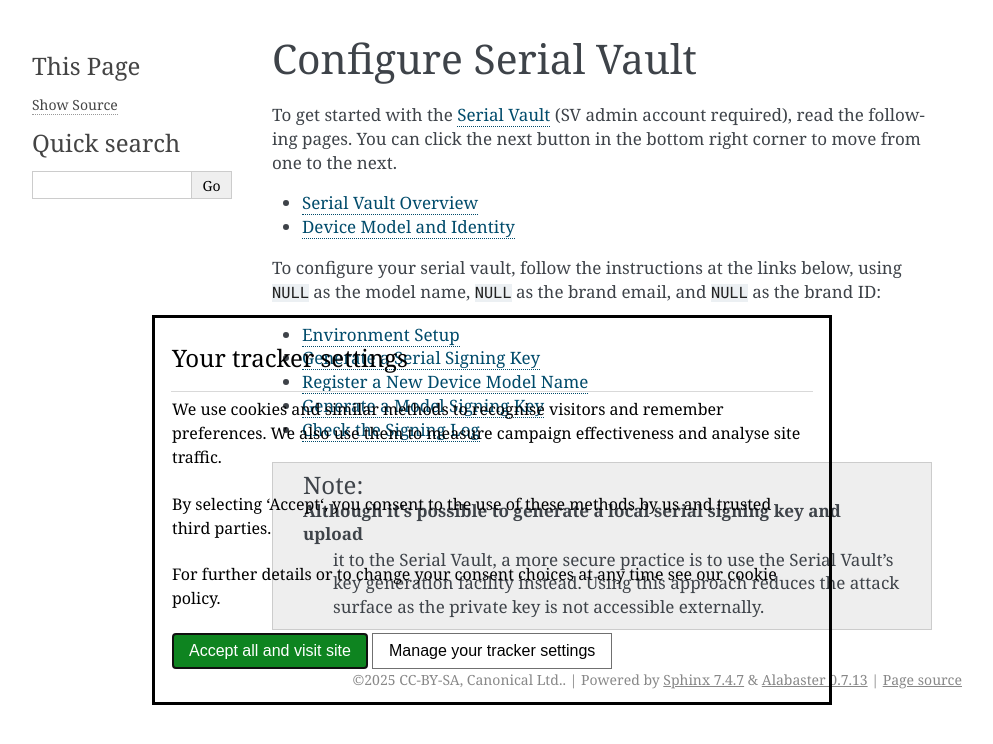
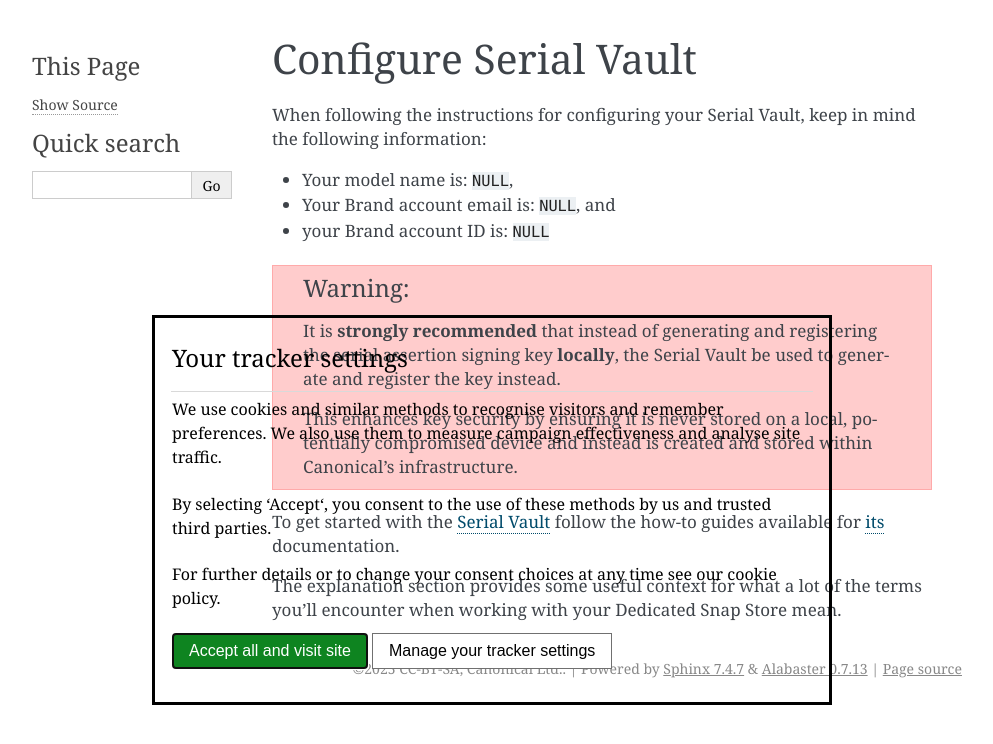
Before and after one commit to canonical/brand-store-documentation, a Sphinx documentation site: the page built from docs/how-to/configure-serial-vault.rst, in a window 1280 px wide. Shown: the top 744 px of the page, without its empty margins (148-1141 px from the left). Built offline with Sphinx 7.4.7, drawn with Linux system fonts in a browser that asks for light colours; pages that are not in the unit, such as notebooks, are missing from menus.

Commit message:
how-to: configure-serial-vault: reorganize page
Migrate the note to a warning to emphasise its importance.

Provide more succint instructions (which are actually accurate... You
can no longer "click the button in the bottom right" to proceed to the
next doc...) and give the minimum amount of required information.

This page really only exists to isolate the importance of the Serial
Vault.

Signed-off-by: Dilyn Corner <dilyn.corner@canonical.com>

```diff
--- a/docs/how-to/configure-serial-vault.rst
+++ b/docs/how-to/configure-serial-vault.rst
@@ -1,5 +1,8 @@
 Configure Serial Vault
-------------------------
+======================
+
+..
+	TODO: will also need documentation for the Model Service
 
 .. configure-serial-vault-start
 
@@ -12,27 +15,25 @@
 
 {% endif %}
 
+When following the instructions for configuring your Serial Vault, keep in mind the following information:
+
+* Your model name is: ``{{CUSTOMER_MODEL_NAME}}``,
+* Your Brand account email is: ``{{CUSTOMER_BRAND_EMAIL}}``, and
+* your Brand account ID is: ``{{CUSTOMER_BRAND_ACCOUNT_ID}}``
+
+.. warning::
+
+	It is **strongly recommended** that instead of generating and registering the
+	serial assertion signing key **locally**, the Serial Vault be used to generate
+	and register the key instead.
+
+	This enhances key security by ensuring it is never stored on a local,
+	potentially compromised device and instead is created and stored within
+	Canonical's infrastructure.
+
 To get started with the `Serial Vault <https://serial-vault-admin.canonical.com/>`_
-(SV admin account required), read the following pages. You can click the next
-button in the bottom right corner to move from one to the next.
+follow the how-to guides available for `its <https://canonical-serial-vault.readthedocs-hosted.com>`_
+documentation.
 
-- `Serial Vault Overview <https://canonical-serial-vault.readthedocs-hosted.com/>`_
-- `Device Model and Identity <https://canonical-serial-vault.readthedocs-hosted.com/serial-vault/device-model-and-identity>`_
-
-To configure your serial vault, follow the instructions at the
-links below, using ``{{CUSTOMER_MODEL_NAME}}`` as the model
-name, ``{{CUSTOMER_BRAND_EMAIL}}`` as the brand email, and
-``{{CUSTOMER_BRAND_ACCOUNT_ID}}`` as the brand ID:
-
-- `Environment Setup <https://canonical-serial-vault.readthedocs-hosted.com/serial-vault/environment-setup>`_
-- `Generate a Serial Signing Key <https://canonical-serial-vault.readthedocs-hosted.com/serial-vault/generate-a-serial-signing-key>`_
-- `Register a New Device Model Name <https://canonical-serial-vault.readthedocs-hosted.com/serial-vault/register-a-new-device-model-name>`_
-- `Generate a Model Signing Key <https://canonical-serial-vault.readthedocs-hosted.com/serial-vault/generate-a-model-signing-key>`_
-- `Check the Signing Log <https://canonical-serial-vault.readthedocs-hosted.com/serial-vault/check-the-signing-log>`_
-
-.. note::
-
-    Although it's possible to generate a local serial signing key and upload
-	it to the Serial Vault, a more secure practice is to use the Serial Vault's key
-	generation facility instead. Using this approach reduces the attack surface as
-	the private key is not accessible externally.
+The explanation section provides some useful context for what a lot of the terms
+you'll encounter when working with your Dedicated Snap Store mean.
```
